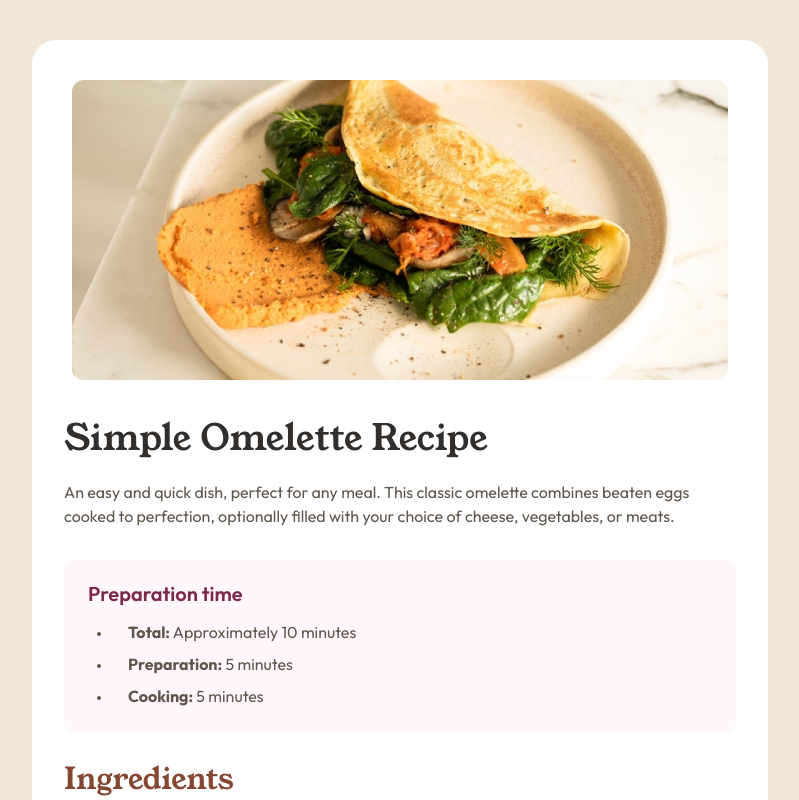
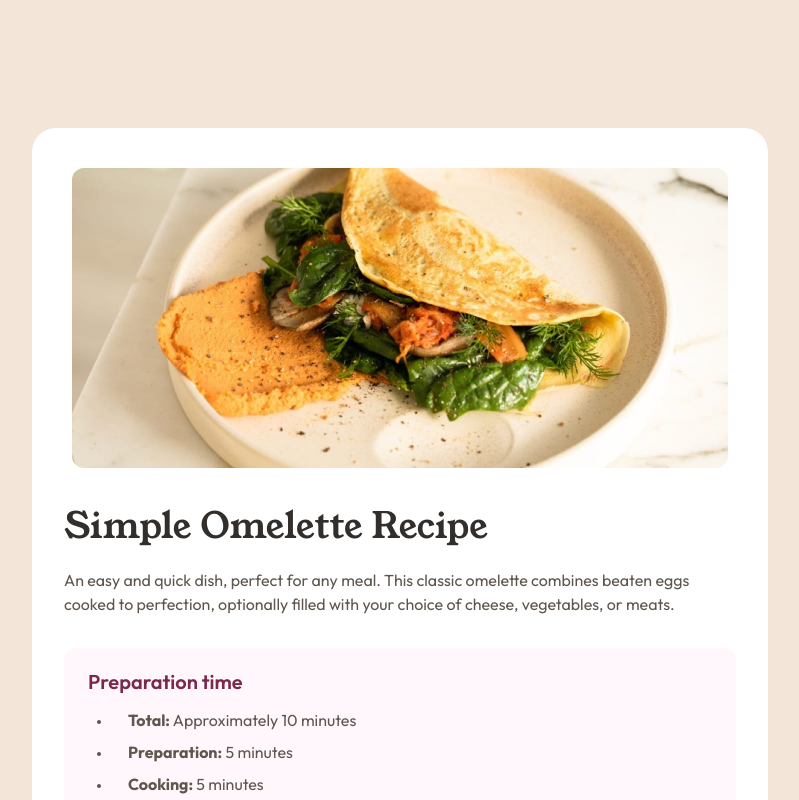
Before and after one commit to DarrickFauvel/fem2407-recipe-page-next, a Next.js app: page / in a window 1280 px wide. Shown: the top 800 px of the page, without its empty margins (240-1039 px from the left). Built offline with nearby package versions, Linux system fonts and the light colour scheme.

Commit message:
Update responsive padding

```diff
--- a/app/page.tsx
+++ b/app/page.tsx
@@ -5,7 +5,7 @@ import Attribution from "./components/attribution"
 
 export default function Home() {
   return (
-    <main className="relative flex min-h-screen flex-col items-center sm:p-10 text-fem-stone-600">
+    <main className="relative flex min-h-screen flex-col items-center sm:p-10 md:p-32 text-fem-stone-600">
       <HiddenH1 />
       <Recipe />
       <Attribution />
```
